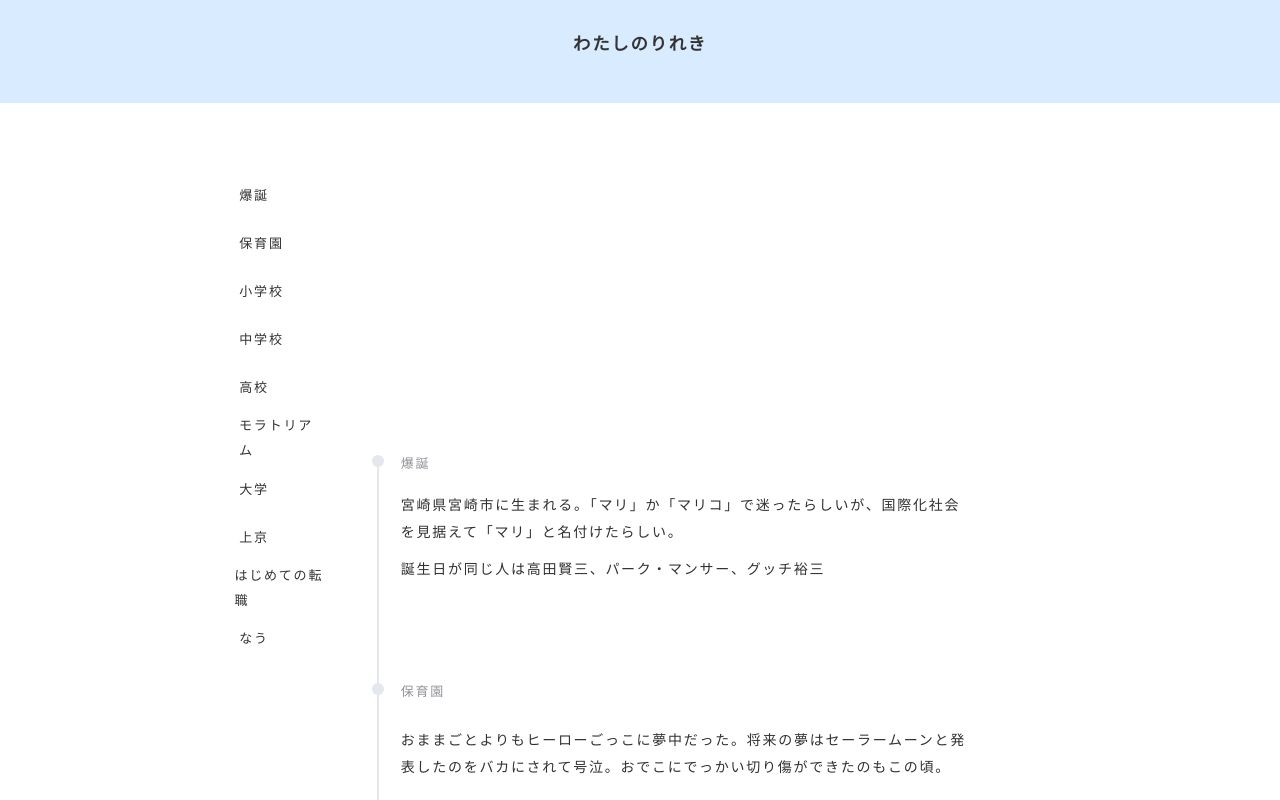
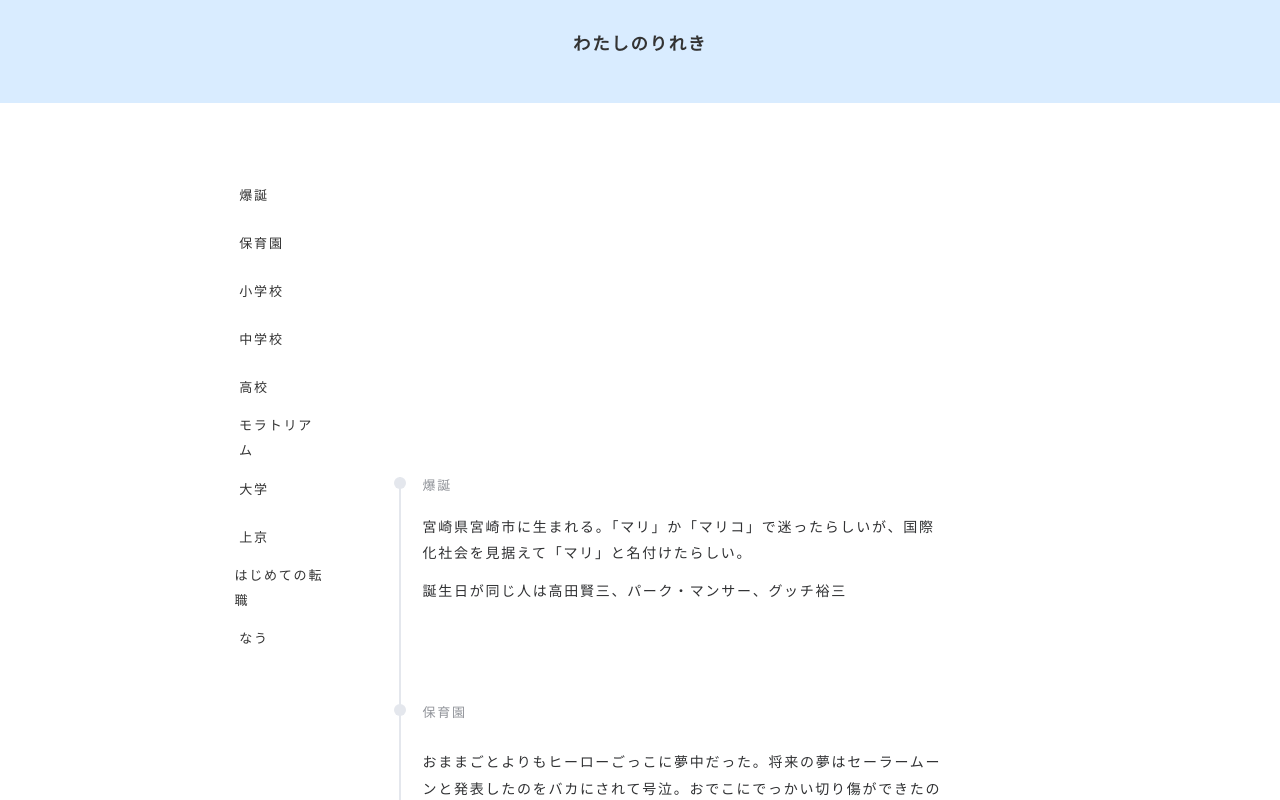
Before and after one commit to marigotten/about-marigotten, a Vue app: page / in a window 1280 px wide. Shown: the top 800 px of the page. Built offline with nearby package versions, Linux system fonts and the light colour scheme; some icons are missing.

Commit message:
add tofu-on-fire

```diff
--- a/src/components/Timeline.vue
+++ b/src/components/Timeline.vue
@@ -231,11 +231,9 @@
 </template>
 <style lang="scss" scoped>
 @import "@/assets/sass/_mixin";
-  /* .timeline-wrapper {
-    text-align: left;
-    display: block;
-    margin: 0 auto;
-  } */
+  .timeline-wrapper {
+    padding: 2rem;
+  }
 
   .timeline {
     padding-top: 20rem;
```
